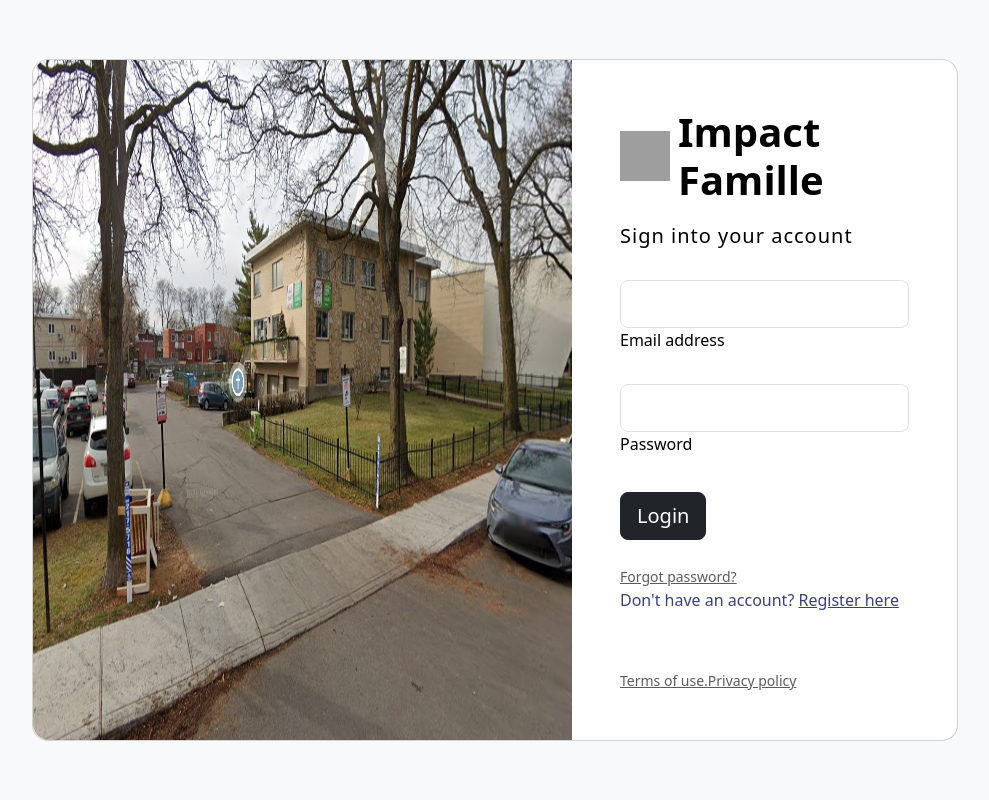
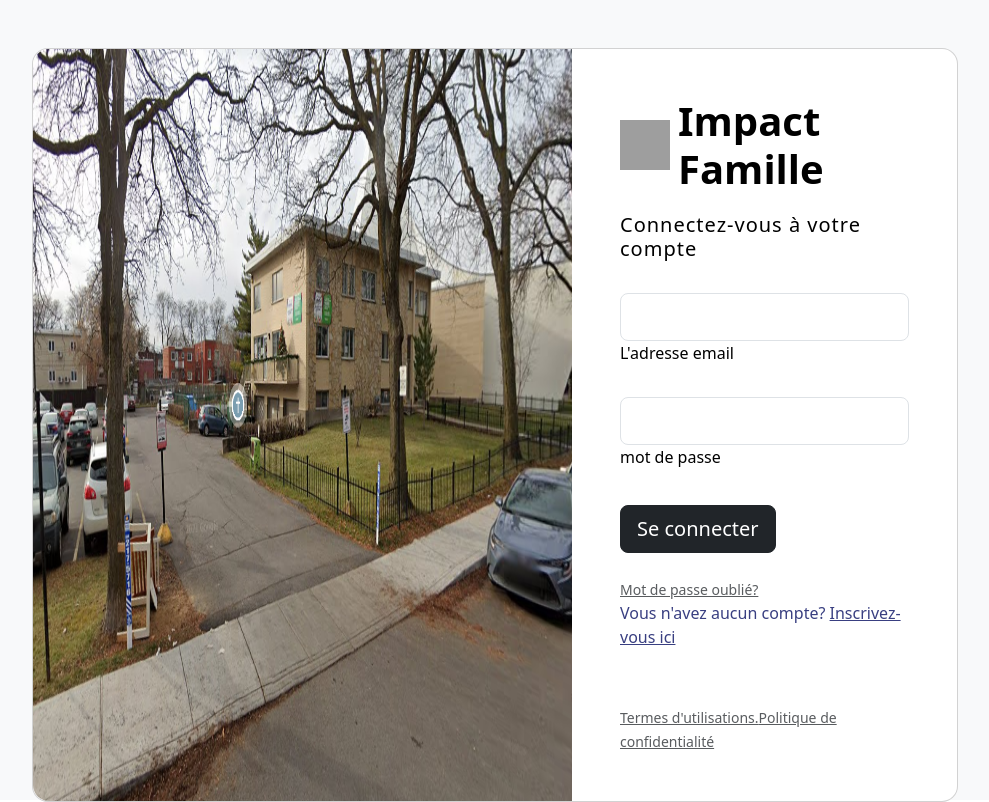
Before and after one commit to GitGenius212/impact_famille_ang, an Angular app: page /login in a window 1280 px wide. Shown: the whole page, without its empty margins (145-1134 px from the left). Built offline with nearby package versions, Linux system fonts and the light colour scheme; grey boxes are pictures that could not be loaded.

Commit message:
Traduction de la page login en français

```diff
--- a/src/app/ui/login/login.component.html
+++ b/src/app/ui/login/login.component.html
@@ -18,29 +18,29 @@
                       <span class="h1 fw-bold mb-0">{{appStateService.title}}</span>
                     </div>
 
-                    <h5 class="fw-normal mb-3 pb-3" style="letter-spacing: 1px;">Sign into your account</h5>
+                    <h5 class="fw-normal mb-3 pb-3" style="letter-spacing: 1px;">Connectez-vous à votre compte</h5>
 
                     <div class="form-outline mb-4">
                       <p class="text-danger" *ngIf="errorMessage">{{errorMessage}}</p>
                       <input type="email" id="form2Example17" class="form-control form-control-lg" formControlName="username"/>
-                      <label class="form-label" for="form2Example17">Email address</label>
+                      <label class="form-label" for="form2Example17">L'adresse email</label>
                     </div>
 
                     <div class="form-outline mb-4">
 
                       <input type="password" id="form2Example27" formControlName="password" class="form-control form-control-lg" />
-                      <label class="form-label" for="form2Example27">Password</label>
+                      <label class="form-label" for="form2Example27">mot de passe</label>
                     </div>
 
                     <div class="pt-1 mb-4">
-                      <button class="btn btn-dark btn-lg btn-block" type="submit">Login</button>
+                      <button class="btn btn-dark btn-lg btn-block" type="submit">Se connecter</button>
                     </div>
 
-                    <a class="small text-muted" href="#!">Forgot password?</a>
-                    <p class="mb-5 pb-lg-2" style="color: #393f81;">Don't have an account? <a href="#!"
-                        style="color: #393f81;">Register here</a></p>
-                    <a href="#!" class="small text-muted">Terms of use.</a>
-                    <a href="#!" class="small text-muted">Privacy policy</a>
+                    <a class="small text-muted" href="#!">Mot de passe oublié?</a>
+                    <p class="mb-5 pb-lg-2" style="color: #393f81;">Vous n'avez aucun compte? <a href="#!"
+                        style="color: #393f81;">Inscrivez-vous ici</a></p>
+                    <a href="#!" class="small text-muted">Termes d'utilisations.</a>
+                    <a href="#!" class="small text-muted">Politique de confidentialité</a>
                   </form>
 
                 </div>
--- a/src/app/ui/login/login.component.ts
+++ b/src/app/ui/login/login.component.ts
@@ -36,10 +36,14 @@ export class LoginComponent implements OnInit{
     })
     .catch(err => {
       if(err == "Incorrect password")
-        this.errorMessage = " Password or mail are incorrects";
-      else
+        this.errorMessage = "Le nom d'utilisateur ou le mot de passe est incorrect";
+      else if(err == "Email and password are required") {
+        this.errorMessage = "L'email et le mot de passe sont requis";
+      } else if(err == "Cannot find user") {
+        this.errorMessage = "Impossible de trouver l'utilisateur";
+      } else
       this.errorMessage = err;
-      console.log("error after login: " + JSON.stringify(err));
+      console.log("erreur après la connexion: " + JSON.stringify(err));
     })
 
 
```
